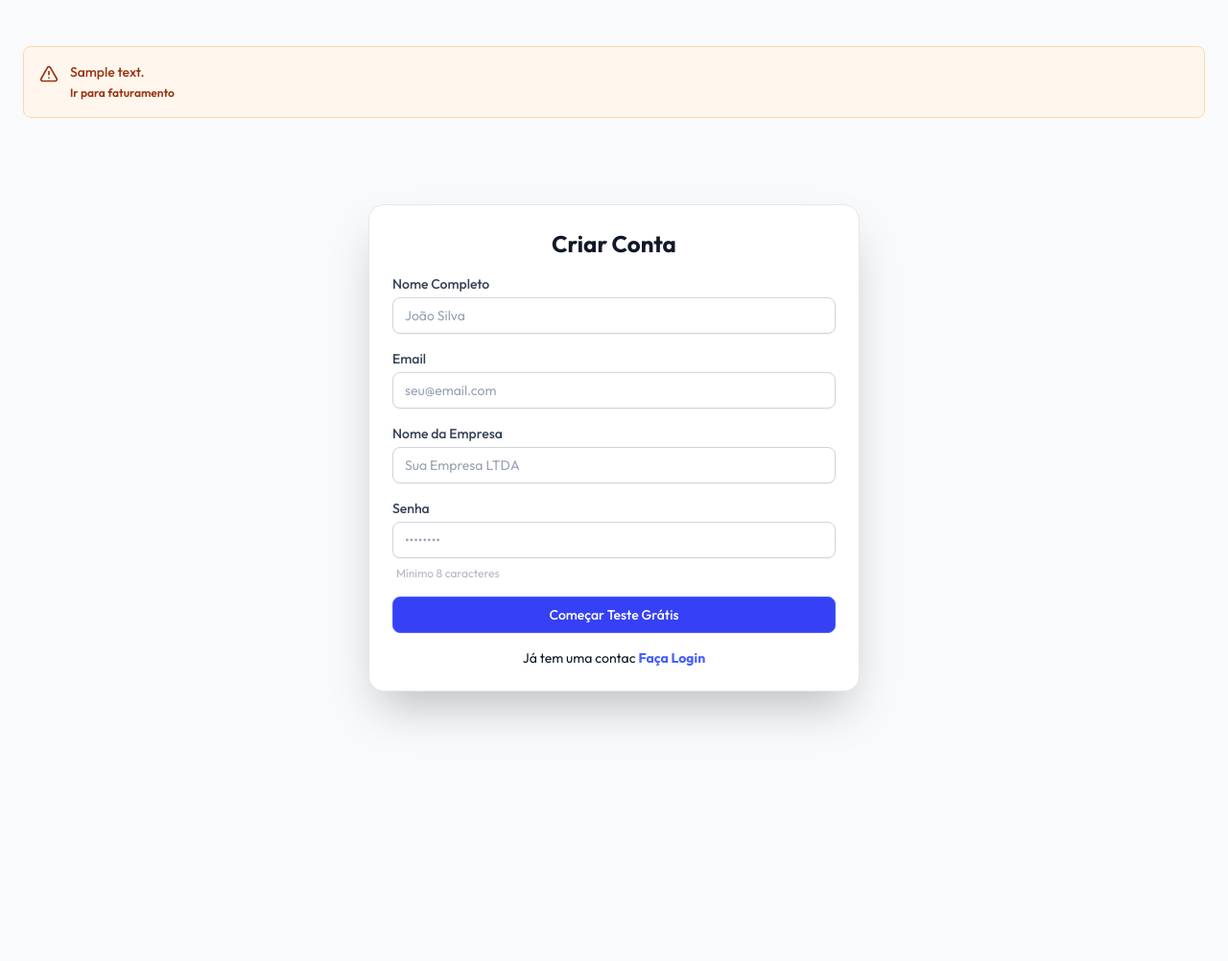
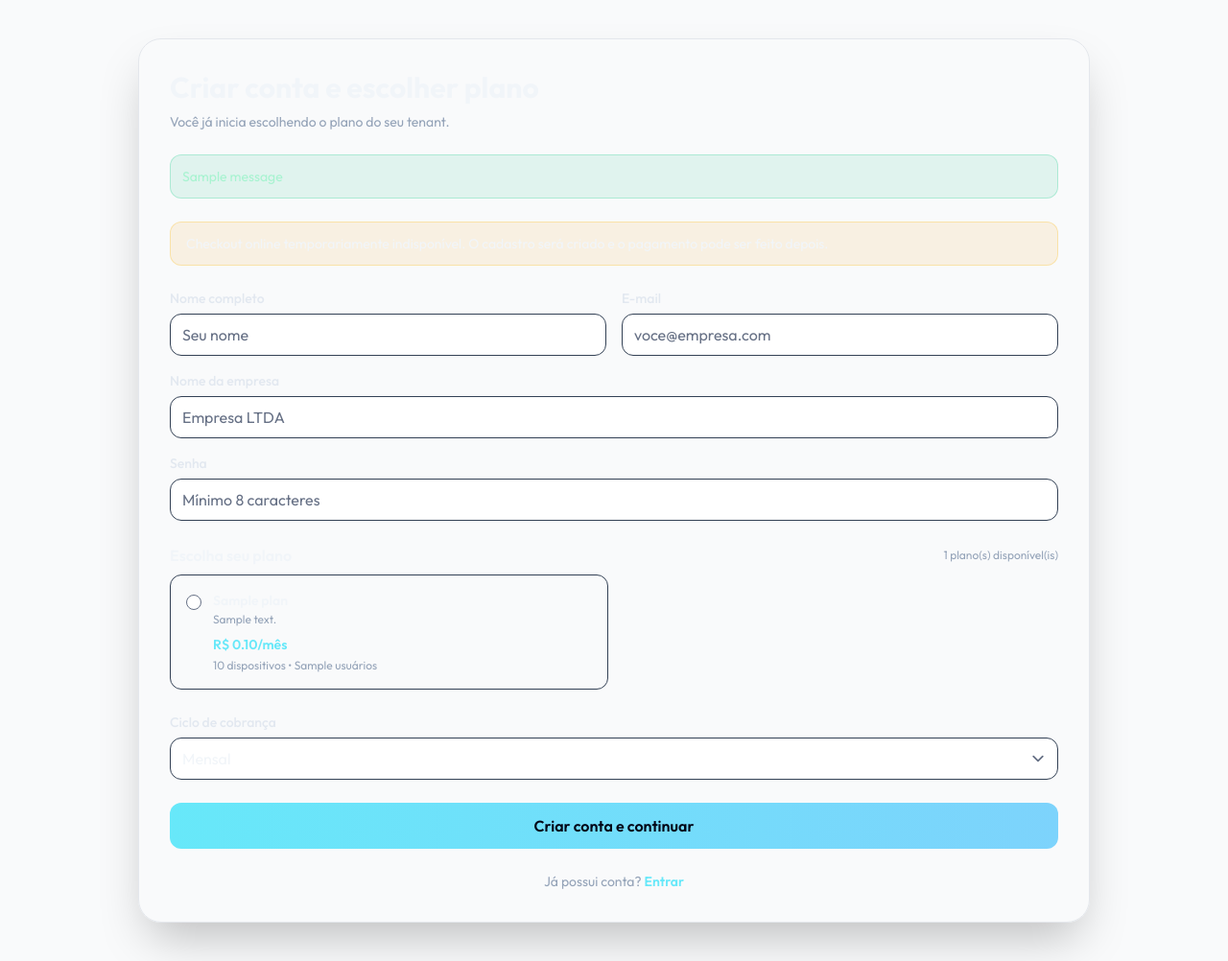
Before and after one commit to TavaresEnok/backup-center-ajust-consulting, a Python web app: template app/templates/auth/register.html in a window 1280 px wide. Shown: the whole page at 96% size. Before the commit the page ends 755 px from the top, so only its background shows below. Run offline with Jinja, Linux system fonts and the light colour scheme; the template is opened without the code that fills it: most values are stand-ins (such as "Sample title", 1, 10 or a date in 2020); one stand-in notice (Sample message) is shown.

Commit message:
auth: expose self-signup with mandatory plan selection

```diff
--- a/app/templates/auth/register.html
+++ b/app/templates/auth/register.html
@@ -1,40 +1,116 @@
-{% extends "base.html" %}
+<!DOCTYPE html>
+<html lang="pt-BR">
 
-{% block content %}
-<div class="flex items-center justify-center min-h-[80vh] px-4 py-10">
-    <div class="card w-full max-w-lg bg-base-100 shadow-2xl border border-base-300">
-        <div class="card-body">
-            <h2 class="card-title text-2xl font-bold text-center justify-center mb-4">Criar Conta</h2>
-            <form action="{{ url_for('auth.register') }}" method="POST" class="space-y-4">
-            {% include 'partials/csrf.html' %}
-                <div class="form-control">
-                    <label class="label"><span class="label-text">Nome Completo</span></label>
-                    <input type="text" name="full_name" placeholder="João Silva" class="input input-bordered"
-                        required />
+<head>
+    <meta charset="UTF-8">
+    <meta name="viewport" content="width=device-width, initial-scale=1.0">
+    <title>Cadastro | Backup Center</title>
+    <link href="{{ url_for('static', filename='css/output.css') }}?v=17384" rel="stylesheet">
+</head>
+
+<body class="min-h-screen bg-slate-950 text-slate-100 font-outfit">
+    <main class="mx-auto max-w-5xl px-4 py-10 sm:px-6 lg:px-8">
+        <div class="rounded-3xl border border-slate-700/60 bg-slate-900/75 p-6 shadow-2xl sm:p-8">
+            <header class="mb-6">
+                <h1 class="text-3xl font-bold">Criar conta e escolher plano</h1>
+                <p class="mt-2 text-sm text-slate-400">Você já inicia escolhendo o plano do seu tenant.</p>
+            </header>
+
+            {% with messages = get_flashed_messages(with_categories=true) %}
+            {% if messages %}
+            <div class="mb-6 space-y-2">
+                {% for category, message in messages %}
+                <div class="rounded-xl p-3 text-sm border {% if category == 'success' %}bg-emerald-500/10 border-emerald-400/30 text-emerald-200{% elif category == 'warning' %}bg-amber-500/10 border-amber-400/30 text-amber-200{% elif category == 'info' %}bg-sky-500/10 border-sky-400/30 text-sky-200{% else %}bg-red-500/10 border-red-400/30 text-red-200{% endif %}">
+                    {{ message }}
                 </div>
-                <div class="form-control">
-                    <label class="label"><span class="label-text">Email</span></label>
-                    <input type="email" name="email" placeholder="seu@email.com" class="input input-bordered"
-                        required />
+                {% endfor %}
+            </div>
+            {% endif %}
+            {% endwith %}
+
+            {% if not payment_ready %}
+            <div class="mb-6 rounded-xl border border-amber-400/30 bg-amber-500/10 px-4 py-3 text-sm text-amber-100">
+                Checkout online temporariamente indisponível. O cadastro será criado e o pagamento pode ser feito depois.
+            </div>
+            {% endif %}
+
+            <form action="{{ url_for('auth.register') }}" method="POST" class="space-y-6">
+                {% include 'partials/csrf.html' %}
+
+                <div class="grid gap-4 md:grid-cols-2">
+                    <div>
+                        <label class="mb-1.5 block text-sm font-medium text-slate-200">Nome completo</label>
+                        <input type="text" name="full_name" required
+                            class="h-11 w-full rounded-xl border border-slate-700 bg-slate-950/70 px-3 text-slate-100 focus:border-cyan-400 focus:outline-none"
+                            placeholder="Seu nome">
+                    </div>
+                    <div>
+                        <label class="mb-1.5 block text-sm font-medium text-slate-200">E-mail</label>
+                        <input type="email" name="email" required
+                            class="h-11 w-full rounded-xl border border-slate-700 bg-slate-950/70 px-3 text-slate-100 focus:border-cyan-400 focus:outline-none"
+                            placeholder="voce@empresa.com">
+                    </div>
+                    <div class="md:col-span-2">
+                        <label class="mb-1.5 block text-sm font-medium text-slate-200">Nome da empresa</label>
+                        <input type="text" name="company_name" required
+                            class="h-11 w-full rounded-xl border border-slate-700 bg-slate-950/70 px-3 text-slate-100 focus:border-cyan-400 focus:outline-none"
+                            placeholder="Empresa LTDA">
+                    </div>
+                    <div class="md:col-span-2">
+                        <label class="mb-1.5 block text-sm font-medium text-slate-200">Senha</label>
+                        <input type="password" name="password" required minlength="8"
+                            class="h-11 w-full rounded-xl border border-slate-700 bg-slate-950/70 px-3 text-slate-100 focus:border-cyan-400 focus:outline-none"
+                            placeholder="Mínimo 8 caracteres">
+                    </div>
                 </div>
-                <div class="form-control">
-                    <label class="label"><span class="label-text">Nome da Empresa</span></label>
-                    <input type="text" name="company_name" placeholder="Sua Empresa LTDA" class="input input-bordered"
-                        required />
+
+                <section>
+                    <div class="mb-2 flex items-center justify-between">
+                        <h2 class="text-base font-semibold text-slate-100">Escolha seu plano</h2>
+                        <span class="text-xs text-slate-400">{{ plans|length }} plano(s) disponível(is)</span>
+                    </div>
+                    <div class="grid gap-3 md:grid-cols-2">
+                        {% for plan in plans %}
+                        <label class="cursor-pointer rounded-xl border border-slate-700 bg-slate-950/60 p-4 transition hover:border-cyan-400/60">
+                            <div class="flex items-start gap-3">
+                                <input type="radio" name="plan_id" value="{{ plan.id }}" required class="mt-1 h-4 w-4">
+                                <div class="min-w-0">
+                                    <p class="text-sm font-semibold text-slate-100">{{ plan.name }}</p>
+                                    <p class="mt-0.5 text-xs text-slate-400">{{ plan.description or 'Plano Backup Center' }}</p>
+                                    <p class="mt-2 text-sm font-semibold text-cyan-300">R$ {{ '%.2f'|format((plan.price_monthly or 0) / 100) }}/mês</p>
+                                    <p class="mt-1 text-xs text-slate-400">{{ plan.max_devices }} dispositivos • {{ plan.max_users }} usuários</p>
+                                </div>
+                            </div>
+                        </label>
+                        {% else %}
+                        <div class="rounded-xl border border-red-500/30 bg-red-500/10 p-4 text-sm text-red-200 md:col-span-2">
+                            Nenhum plano ativo disponível. Fale com o administrador.
+                        </div>
+                        {% endfor %}
+                    </div>
+                </section>
+
+                <div>
+                    <label class="mb-1.5 block text-sm font-medium text-slate-200">Ciclo de cobrança</label>
+                    <select name="billing_cycle"
+                        class="h-11 w-full rounded-xl border border-slate-700 bg-slate-950/70 px-3 text-slate-100 focus:border-cyan-400 focus:outline-none">
+                        <option value="monthly">Mensal</option>
+                        <option value="yearly">Anual</option>
+                    </select>
                 </div>
-                <div class="form-control">
-                    <label class="label"><span class="label-text">Senha</span></label>
-                    <input type="password" name="password" placeholder="••••••••" class="input input-bordered"
-                        required />
-                    <label class="label-text-alt opacity-50 px-1 mt-1">Mínimo 8 caracteres</label>
-                </div>
-                <div class="form-control mt-6">
-                    <button type="submit" class="btn-premium">Começar Teste Grátis</button>
-                </div>
+
+                <button type="submit"
+                    class="h-12 w-full rounded-xl bg-gradient-to-r from-cyan-300 to-sky-300 font-semibold text-slate-950 transition hover:from-cyan-200 hover:to-sky-200">
+                    Criar conta e continuar
+                </button>
             </form>
-            <p class="text-center text-sm mt-4">Já tem uma contac <a href="{{ url_for('auth.login') }}"
-                    class="link link-primary font-bold">Faça Login</a></p>
+
+            <p class="mt-6 text-center text-sm text-slate-400">
+                Já possui conta?
+                <a href="{{ url_for('auth.login') }}" class="font-semibold text-cyan-300 hover:text-cyan-200">Entrar</a>
+            </p>
         </div>
-    </div>
-</div>
-{% endblock %}
+    </main>
+</body>
+
+</html>
```
Also changed, not shown: app/services/auth_service.py (+42 -10 lines), app/templates/auth/login.html (+7 -0 lines), app/web/auth/routes.py (+54 -10 lines).
